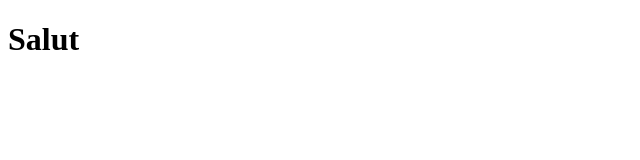
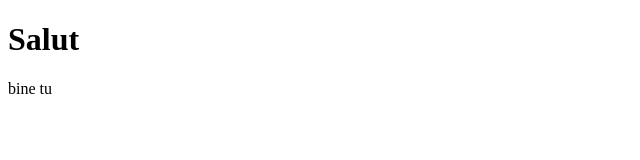
Before and after one commit to MichaelXcX/Curs-Git-Github, a plain HTML site: page index.html in a window 1280 px wide. Shown: the full height of the page, 0-640 px from the left. Drawn offline with Linux system fonts and the light colour scheme.

Commit message:
added bine tu

```diff
--- a/index.html
+++ b/index.html
@@ -7,5 +7,7 @@
 </head>
 <body>
     <h1>Salut</h1>
+
+    <p>bine tu</p>
 </body>
 </html>
```
